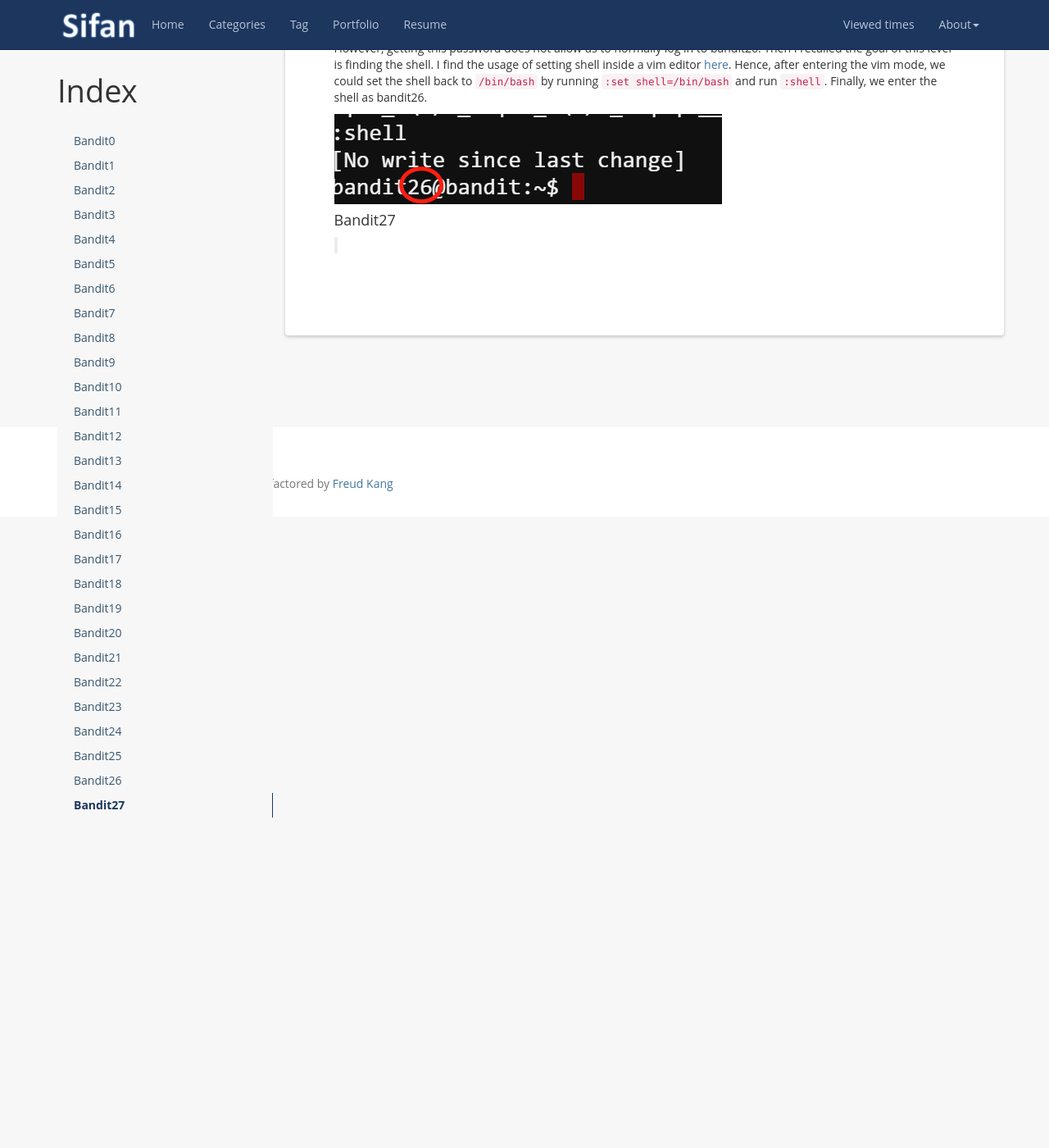
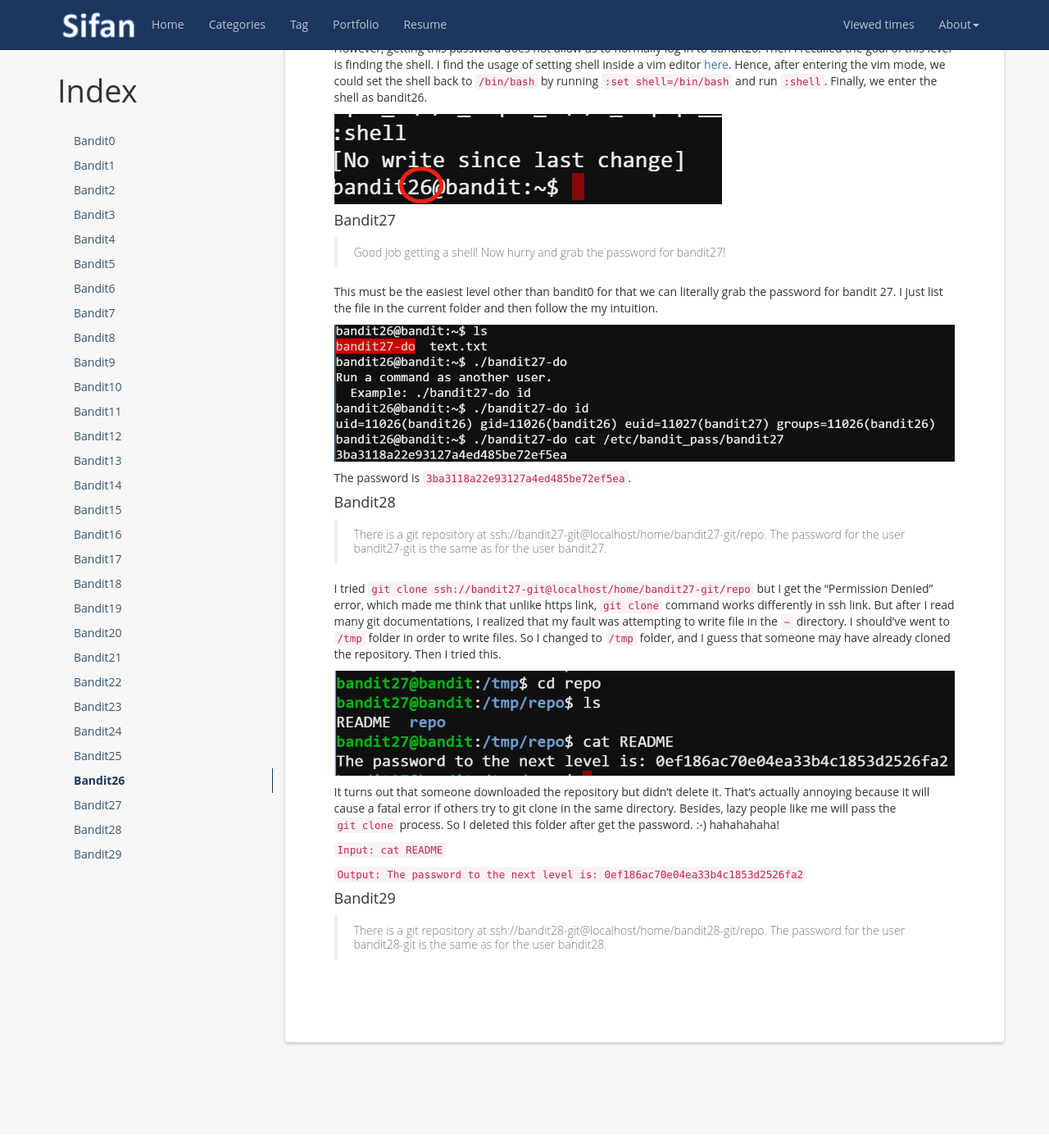
Before and after one commit to SifanGuo/sifanguo.github.io, a Jekyll site: the page built from _posts/2019-04-18-bandit.md, in a window 1280 px wide and 1400 px high, scrolled down 15636 px. Shown: the whole window at 82% size. Built offline with Jekyll 4.4.1, drawn with Linux system fonts in a browser that asks for light colours; nearby versions of some CDN libraries; a script that is not in the unit is left out; comment, search, counter and statistics services are not loaded.

Commit message:
finish the bandit 28

```diff
--- a/_posts/2019-04-18-bandit.md
+++ b/_posts/2019-04-18-bandit.md
@@ -581,10 +581,31 @@ As long as the `more` function is running, that's to say, we're still user bandi
 
 
 #### Bandit27
->
+> Good job getting a shell! Now hurry and grab the password for bandit27!
+
+This must be the easiest level other than bandit0 for that we can literally grab the password for bandit 27. I just list the file in the current folder and then follow the my intuition.
+
+![Screenshot]({{ '/styles/images/bandit27.png' | prepend: site.baseurl}})
+
+The password is `3ba3118a22e93127a4ed485be72ef5ea`.
 
 
+#### Bandit28
+> There is a git repository at ssh://bandit27-git@localhost/home/bandit27-git/repo. The password for the user bandit27-git is the same as for the user bandit27.
 
+I tried `git clone ssh://bandit27-git@localhost/home/bandit27-git/repo` but I get the "Permission Denied" error, which made me think that unlike https link, `git clone` command works differently in ssh link. But after I read many git documentations, I realized that my fault was attempting to write file in the `~` directory. I should've went to `/tmp` folder in order to write files. So I changed to `/tmp` folder, and I guess that someone may have already cloned the repository. Then I tried this.
+
+![Screenshot]({{ '/styles/images/bandit28.png' | prepend: site.baseurl}})
+
+It turns out that someone downloaded the repository but didn't delete it. That's actually annoying because it will cause a fatal error if others try to git clone in the same directory. Besides, lazy people like me will pass the `git clone` process. So I deleted this folder after get the password. :-) hahahahaha!
+
+`Input: cat README `
+
+`Output: The password to the next level is: 0ef186ac70e04ea33b4c1853d2526fa2`
+
+
+#### Bandit29
+> There is a git repository at ssh://bandit28-git@localhost/home/bandit28-git/repo. The password for the user bandit28-git is the same as for the user bandit28.
 
 
 
```
Also changed, not shown: styles/images/bandit27.png (added), styles/images/bandit28.png (added).
